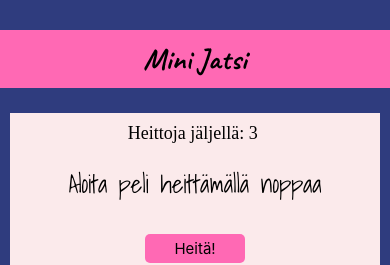
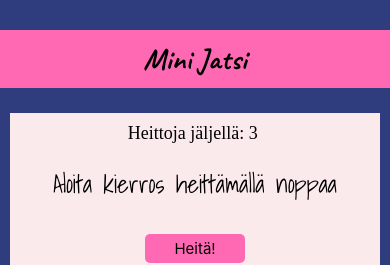
Before and after one commit to IidaPeltonen/jatsi, a React Native app: screen / in a window 390 px wide. Shown: the top 265 px of the page. Built offline with nearby package versions, Linux system fonts and the light colour scheme.

Commit message:
outo bugi, toisella heittokiettoksella noppia tulee vaan kolme

```diff
--- a/components/Gameboard.js
+++ b/components/Gameboard.js
@@ -8,6 +8,7 @@ let board = []
 let nopat = []
 const NBR_OF_DICES = 5
 const NBR_OF_THROWS = 3
+const NBR_OF_ANSWERS = 6
 const BONUS = 63
 let tulokset = [0, 0, 0, 0, 0, 0, 0]
 
@@ -18,7 +19,7 @@ export default function Gameboard () {
     new Array(NBR_OF_DICES).fill(false)
   )
   const [selectedResult, setSelectedResult] = useState(
-    new Array(NBR_OF_DICES).fill(false)
+    new Array(NBR_OF_ANSWERS).fill(false)
   )
   const [yht, setYht] = useState(0)
   const [disabledTulosNapit, setDisabledTulosNapit] = useState(false)
@@ -42,7 +43,7 @@ export default function Gameboard () {
 
   //nappirivi
   let tuloksetButtons = []
-  for (let i = 1; i < 7; i++) {
+  for (let i = 1; i < NBR_OF_ANSWERS+1; i++) {
     tuloksetButtons.push(
       <View key={i} style={styles.tulokset}>
         <Grid style={styles.grid}>
@@ -92,6 +93,8 @@ export default function Gameboard () {
   }
 
   function throwDices () {
+    console.log('nbr of throws left: ' + nbrOfThrowsLeft)
+    console.log('nbr of dices: ' + NBR_OF_DICES)
      if ( nbrOfThrowsLeft < 4 &&  nbrOfThrowsLeft > 0) {
       for (let i = 0; i < NBR_OF_DICES; i++) {
         if (!selectedDices[i]) {
@@ -140,7 +143,7 @@ export default function Gameboard () {
 
     useEffect(() => {
         if (nbrOfThrowsLeft === NBR_OF_THROWS) {
-          setStatus('Aloita peli heittämällä noppaa')
+          setStatus('Aloita kierros heittämällä noppaa')
           setDisabledTulosNapit(true)
           setDisabledNopat(false)
           setDisabledHeittoNappi(false)
```
